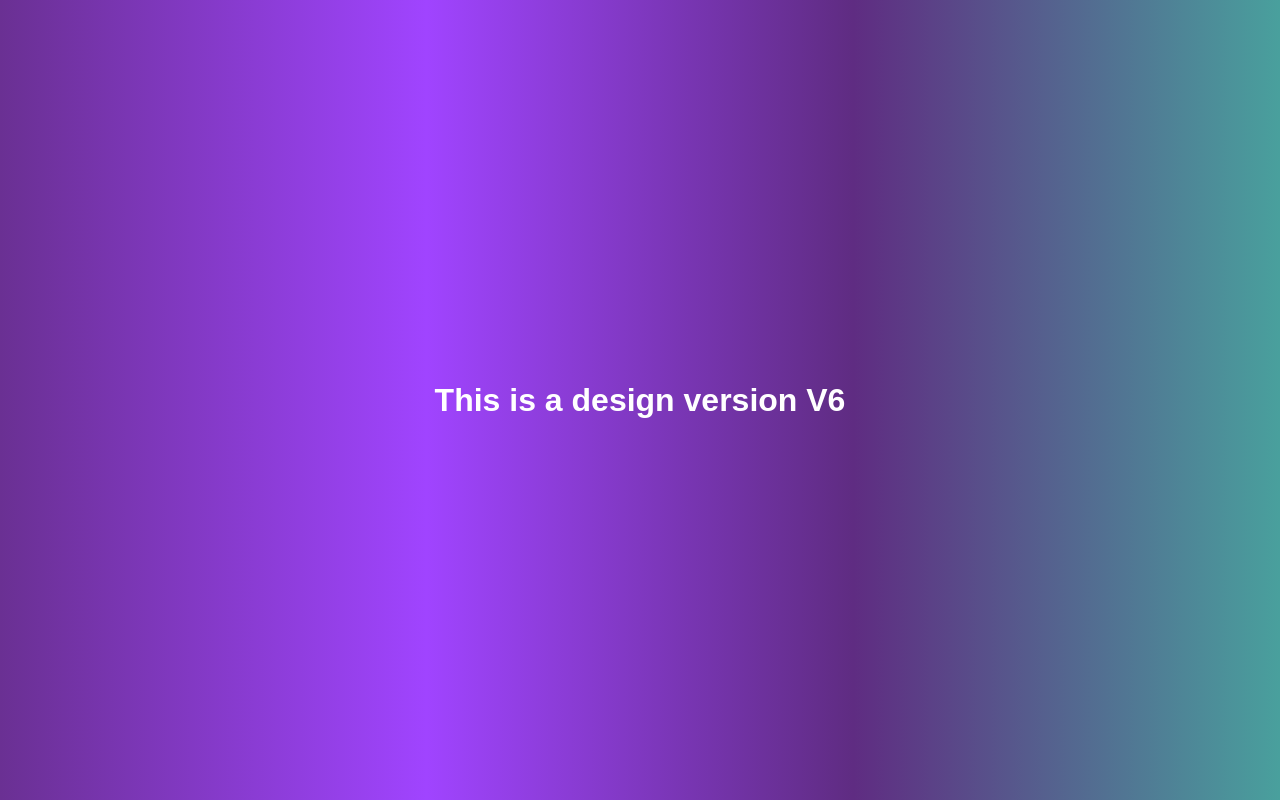
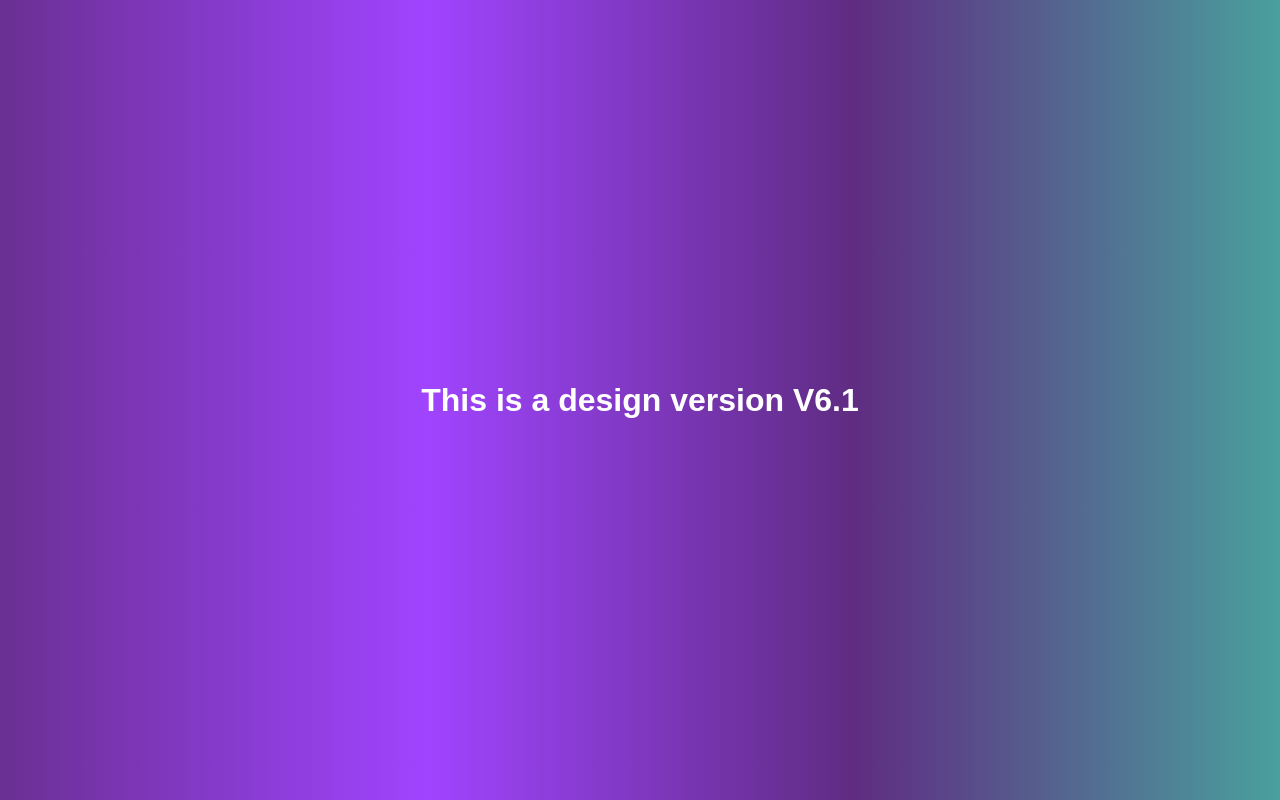
Before and after one commit to mohdshuaib42/myrepo42, a plain HTML site: page index.html in a window 1280 px wide. Drawn offline with Linux system fonts and the light colour scheme.

Commit message:
changed version to 6.1

```diff
--- a/index.html
+++ b/index.html
@@ -7,6 +7,6 @@
     <title>Document</title>
 </head>
 <body>
-    <h1>This is a design version V6</h1>
+    <h1>This is a design version V6.1</h1>
 </body>
 </html>
```
